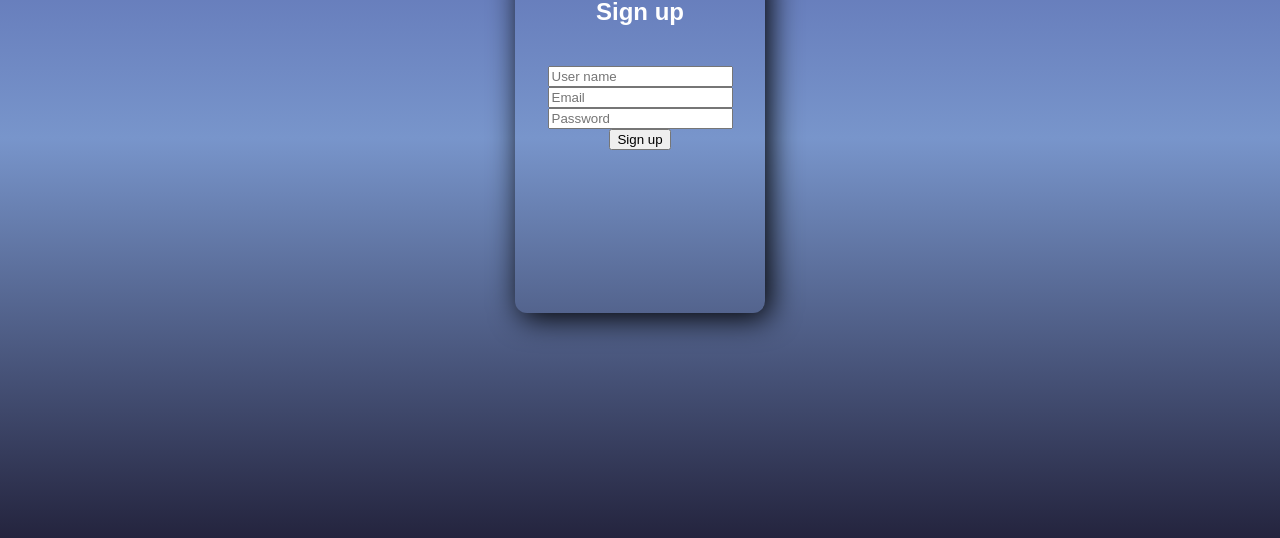
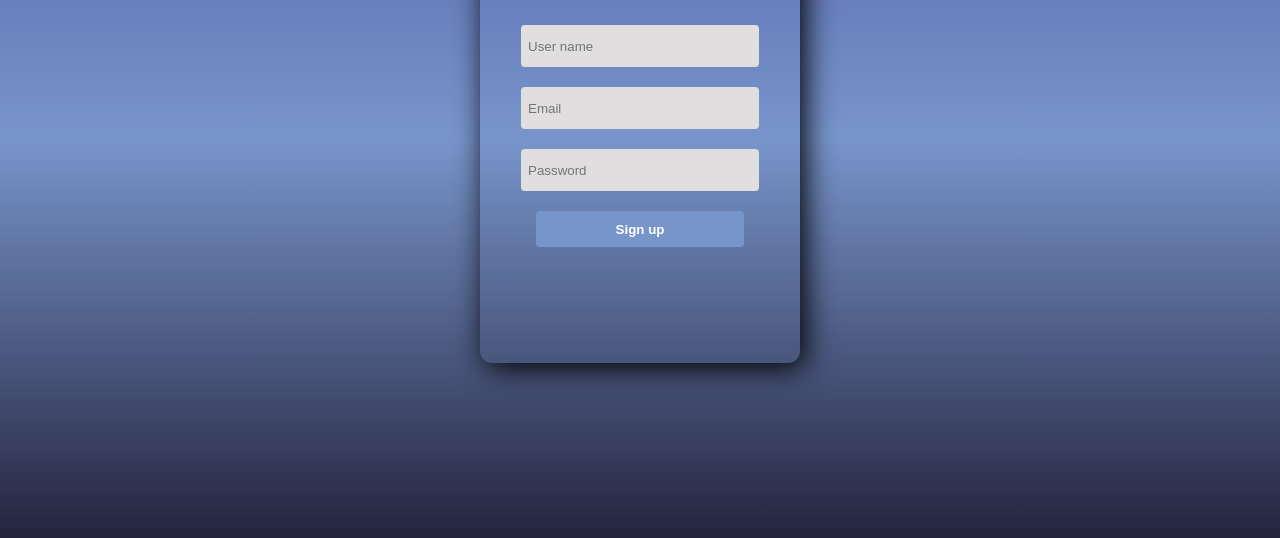
Before and after one commit to CE-Parmida/login-signup, a plain HTML site: page index.html in a window 1280 px wide. Shown: the part 262-800 px from the top of the page. Drawn offline with Linux system fonts and the light colour scheme.

Commit message:
input boxes and buttons plus some resizing

```diff
--- a/style.css
+++ b/style.css
@@ -13,13 +13,42 @@ h2{
     color: #FFFFFF;
     font-family:fantasy;
     font-weight: bold;
+    font-size:xx-large;
     margin-top: 35px;
     margin-bottom: 40px;
 }
 
 form{
-    width: 250px;
-    height: 350px;
+    width: 320px;
+    height: 450px;
     box-shadow: 5px 5px 30px;
     border-radius: 12px;
 }
+
+input{
+    background-color: #E0DEDE;
+    border-radius: 4px;
+    border: none;
+    width: 70%;
+    height: 8%;
+    margin-bottom: 20px;
+    padding: 3px 7px;
+}
+
+button{
+    background-color: #7895CB;
+    color: #FFFFFF;
+    font-family:fantasy;
+    font-weight: bold;
+    border-radius: 4px;
+    border: none;
+    width: 65%;
+    height: 8%;
+    cursor: pointer;
+    padding: 10px 15px;
+    transition: .3s;
+}
+
+button:hover{
+    background-color: #4A55A2;
+}
```
